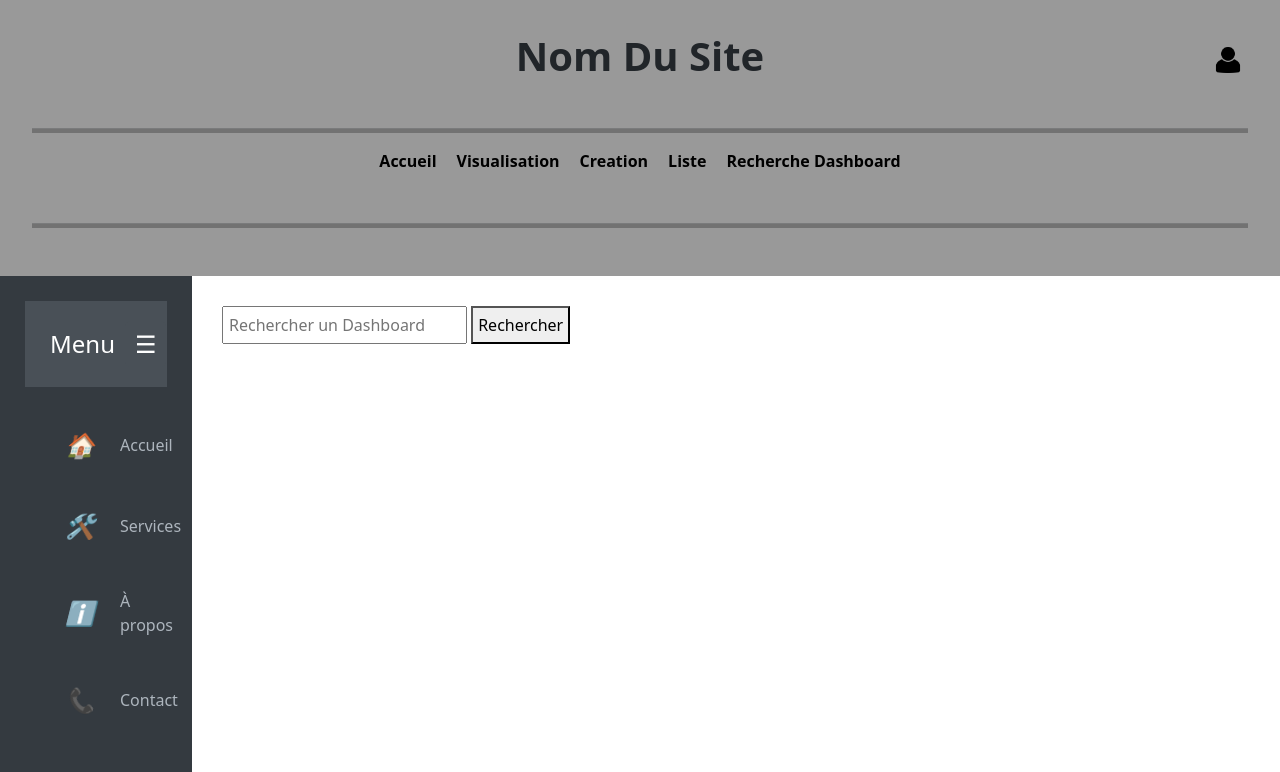
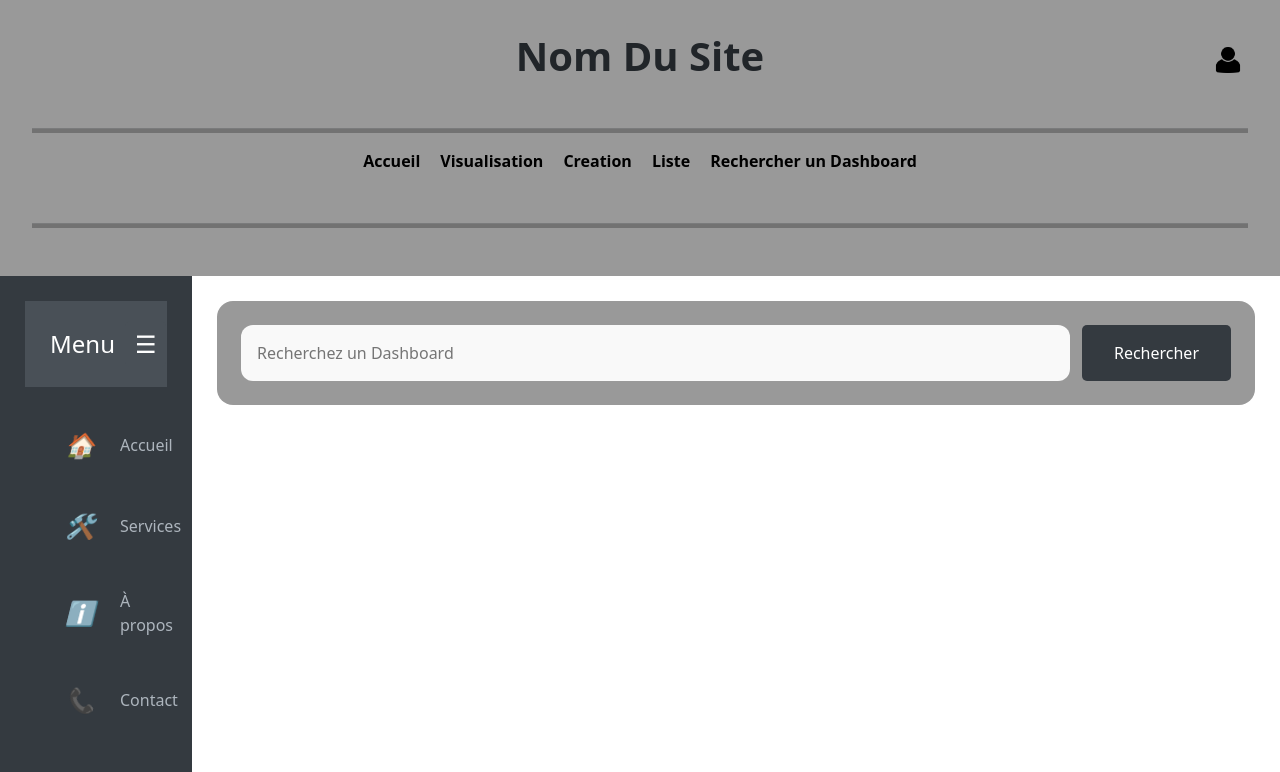
Before and after one commit to BUT-INFO-UPEC/SAE4A-01-25, a PHP site: page /Actions/recherche_dashboard.php in a window 1280 px wide. Shown: the top 772 px of the page. Run offline with PHP 8.4, Linux system fonts and the light colour scheme.

Commit message:
correction qlq fautes ortho et avancement recherche_dashboard

```diff
--- a/Actions/recherche_dashboard.php
+++ b/Actions/recherche_dashboard.php
@@ -6,9 +6,47 @@ ob_start();
 ?>
 
 <form method="GET" class="dashboard-search">
-    <input type="text" placeholder="Rechercher un Dashboard">
-    <button type="submit">Rechercher</button>
+    <input type="text" placeholder="Recherchez un Dashboard">
+    <button type="submit" style="border-radius: 5px;">Rechercher</button>
 </form>
+
+<style>
+    .dashboard-search {
+        display: flex;
+        align-items: center;
+        justify-content: center;
+        padding: 3vh;
+        background-color: #999999;
+        border-radius: 2vh;
+    }
+
+    .dashboard-search input {
+        flex: 1;
+        margin-right: 1.5vh;
+        padding: 2vh;
+        font-size: 2vh;
+        border: none;
+        border-radius: 1.5vh;
+        background-color: #f9f9f9;
+        outline: none;
+    }
+
+    .dashboard-search button {
+        padding: 2vh 4vh;
+        font-size: 2vh;
+        color: white;
+        background-color: #343a40;
+        border: none;
+        border-radius: 1.5vh;
+        cursor: pointer;
+        transition: background-color 0.3s;
+    }
+
+    .dashboard-search button:hover {
+        background-color: #000000;
+    }
+</style>
+
 
 <?php
 // Récupération du contenu html/php
--- a/layout/composants_balistiques_communs/Header.php
+++ b/layout/composants_balistiques_communs/Header.php
@@ -13,7 +13,7 @@
         <a href="<?php echo $prefixe . '../Actions/visu_dashboard.php'; ?>">Visualisation</a>
         <a href="<?php echo $prefixe . '../Actions/crea_dashboard.php'; ?>">Creation</a>
         <a href="<?php echo $prefixe . '../Actions/Liste_dashboards.php'; ?>">Liste</a>
-        <a href="<?php echo $prefixe . '../Actions/recherche_dashboard.php'; ?>">Recherche Dashboard</a>
+        <a href="<?php echo $prefixe . '../Actions/recherche_dashboard.php'; ?>">Rechercher un Dashboard</a>
     </nav>
     <br>
     <hr>
```
